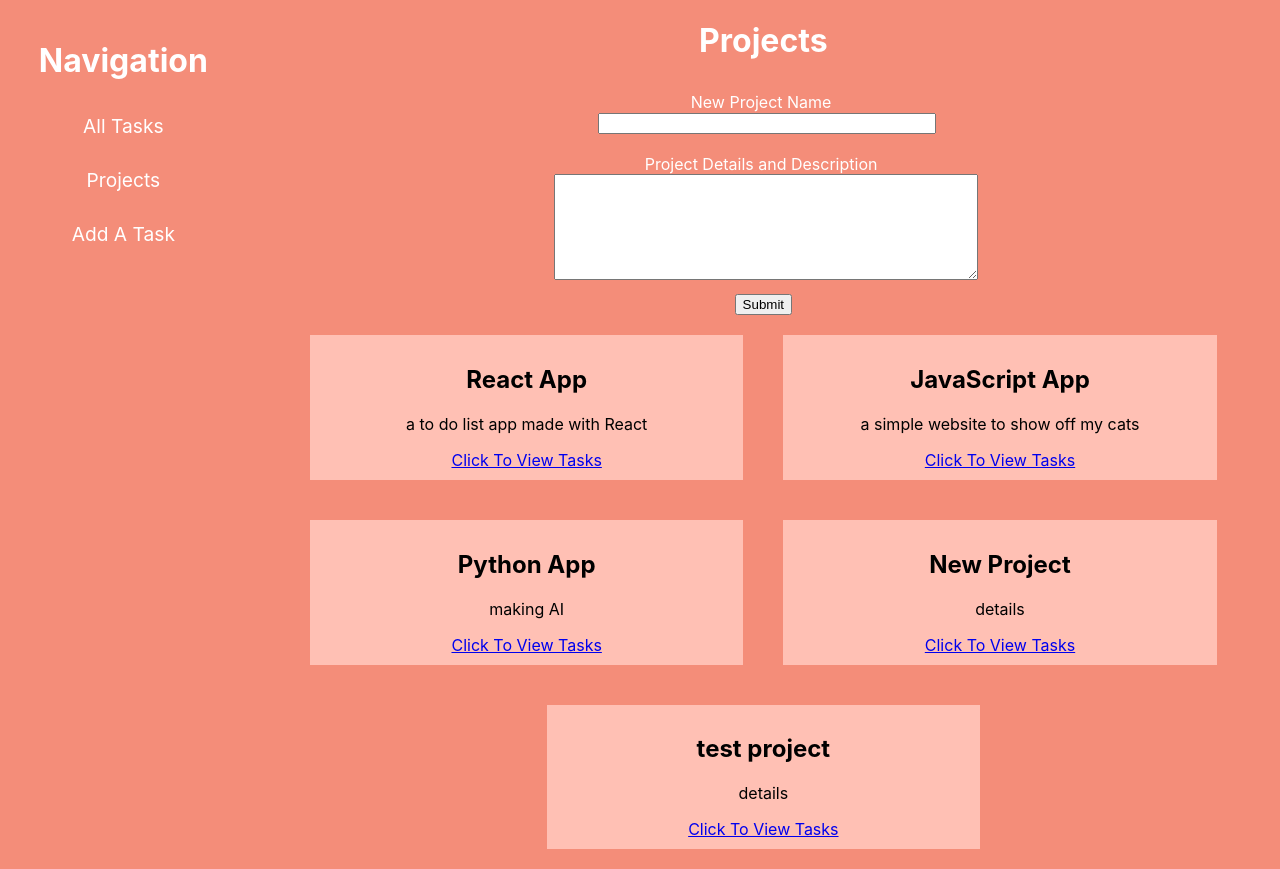
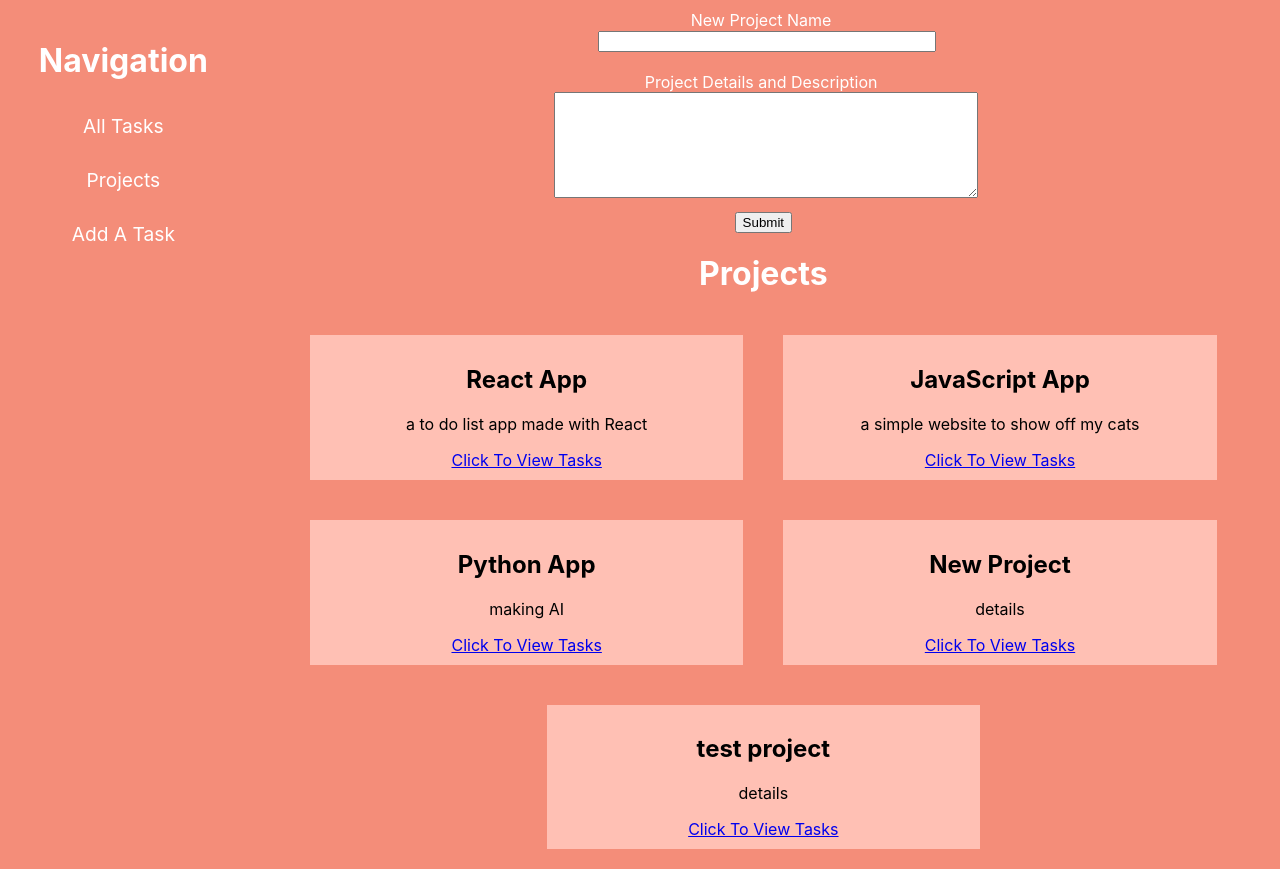
Before and after one commit to CarrieKarft/To-Dev, a React (Create React App) app: page /projects-list in a window 1280 px wide. Built offline with nearby package versions, Linux system fonts and the light colour scheme; data requests are answered from the project's data file.

Commit message:
removing form component to add to ProjectForm component and placing a tag to render the Project form component within the JSX return

```diff
--- a/src/components/ProjectsList.js
+++ b/src/components/ProjectsList.js
@@ -1,5 +1,6 @@
 import React, {useState} from "react";
 import Project from "./Project";
+import ProjectForm from "./ProjectForm";
 
 function ProjectList({ data, projectList, setProjectList, onDeleteTask }) {
     const [newProjectName, setNewProjectName] = useState('')
@@ -35,34 +36,8 @@ function ProjectList({ data, projectList, setProjectList, onDeleteTask }) {
 
  return (
     <div className="projectList">
+        <ProjectForm newProjectName={newProjectName} projectDetails={projectDetails} setNewProjectName={setNewProjectName} setProjectDetails={setProjectDetails} onHandleSubmit={handleSubmit}/>
         <h1>Projects</h1>
-        <form onSubmit={handleSubmit} >
-
-            <label>New Project Name&nbsp;
-                <input
-                    className="projectName"
-                    type="text"
-                    value={newProjectName}
-                    onChange={e => {
-                        setNewProjectName(e.target.value)
-                        // console.log(e.target.value)
-                    }}
-                />
-            </label>
-            <label>Project Details and Description&nbsp;
-                <textarea
-                    className="details"
-                    type="text"
-                    value={projectDetails}
-                    onChange={e => {
-                        setProjectDetails(e.target.value)
-                    }}
-                />
-            </label>
-            <input
-                type="submit"
-            />
-        </form>
         <div className="projectDiv">
             {mapingprojects}
         </div>
```
